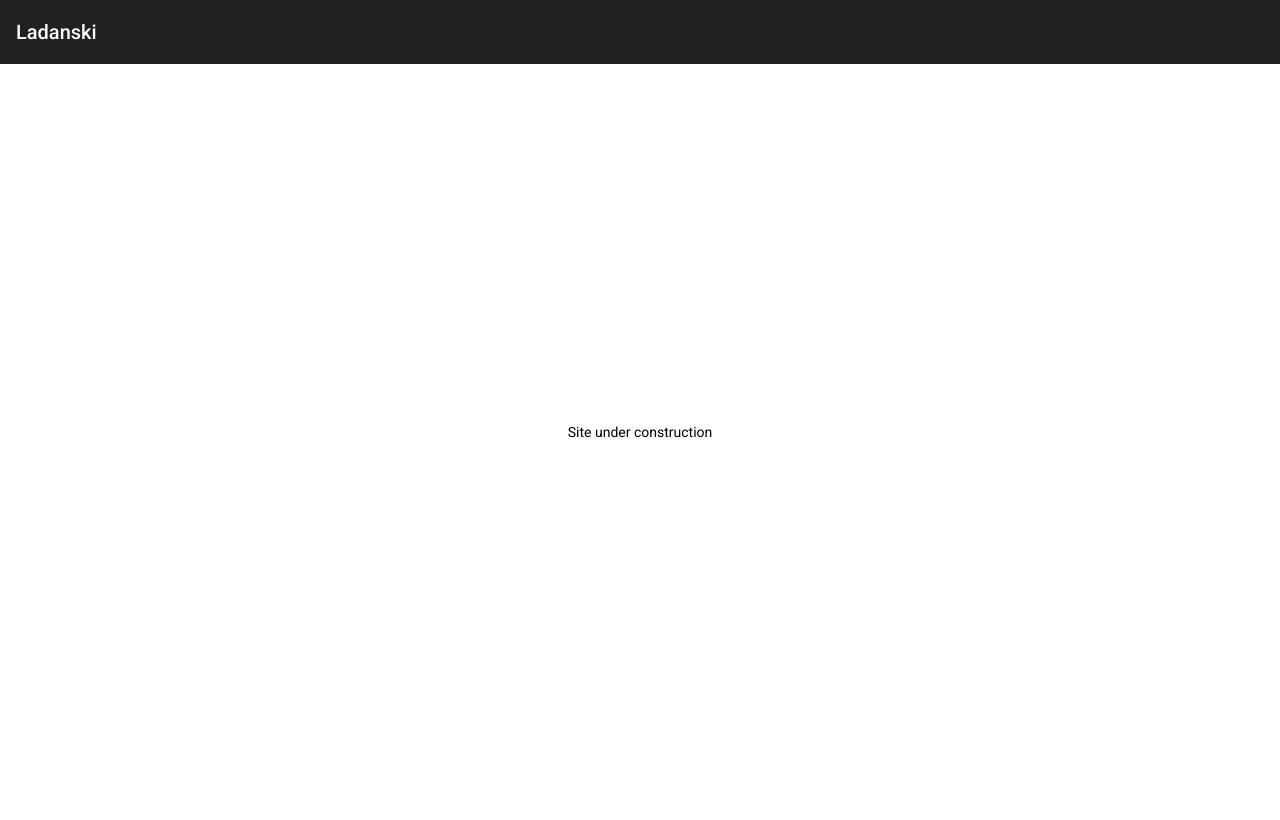
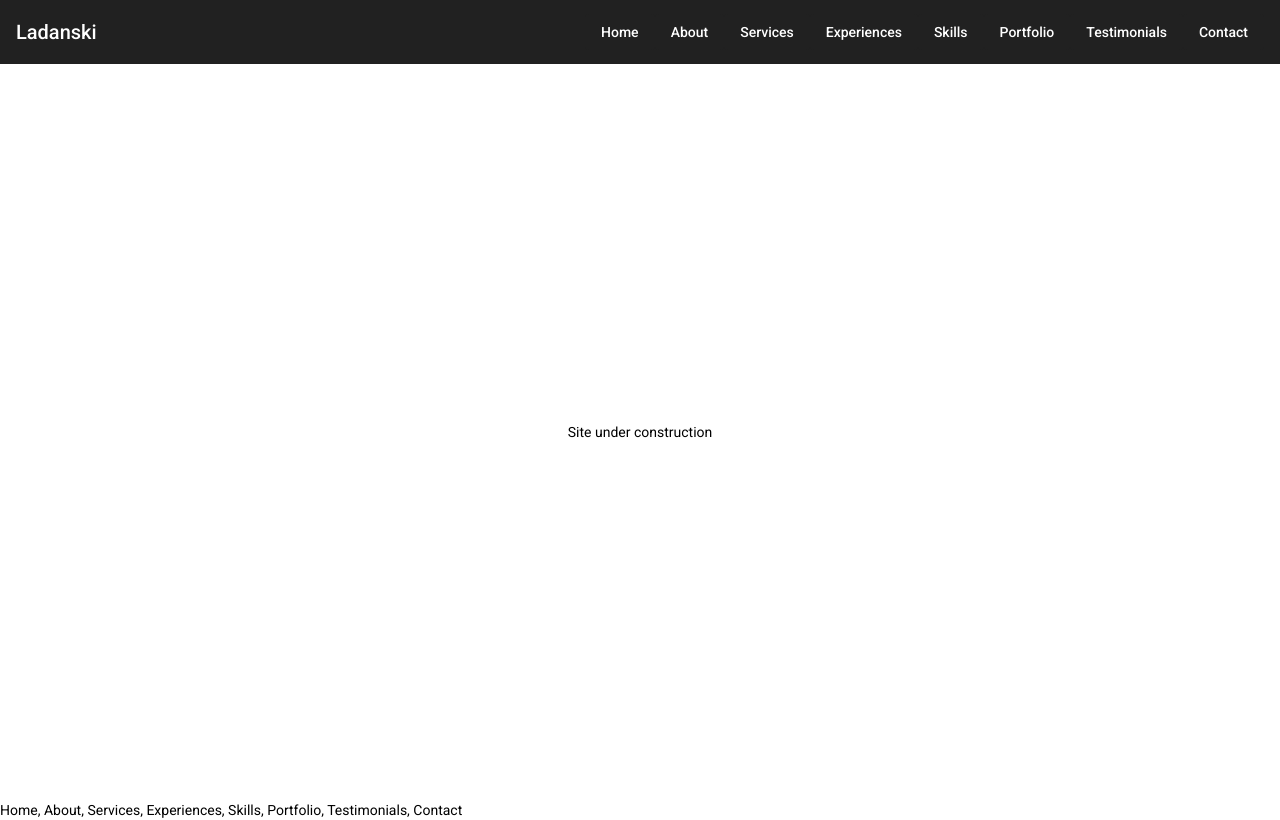
Before and after one commit to abdulazizladan/ladanski-frontend, an Angular app: page / in a window 1280 px wide. Built offline with nearby package versions, Linux system fonts and the light colour scheme.

Commit message:
task: Add mat-toolbar navigation items

```diff
--- a/src/app/app.module.ts
+++ b/src/app/app.module.ts
@@ -4,6 +4,7 @@ import { BrowserModule } from '@angular/platform-browser';
 import { FlexLayoutModule } from '@angular/flex-layout';
 
 import { MatToolbarModule } from '@angular/material/toolbar';
+import { MatButtonModule } from '@angular/material/button';
 
 import { AppRoutingModule } from './app-routing.module';
 import { AppComponent } from './app.component';
@@ -19,6 +20,7 @@ import { HomeComponent } from './home/home.component';
     BrowserModule,
     FlexLayoutModule,
     MatToolbarModule,
+    MatButtonModule,
     AppRoutingModule,
     BrowserAnimationsModule
   ],
--- a/src/app/home/home.component.html
+++ b/src/app/home/home.component.html
@@ -2,9 +2,39 @@
     <mat-toolbar color="primary">
         <mat-toolbar-row>
             Ladanski
+            <span fxFlex="1 1 auto"></span>
+            <span>
+                <button mat-flat-button color="primary">
+                    Home
+                </button>
+                <button mat-flat-button color="primary">
+                    About
+                </button>
+                <button mat-flat-button color="primary">
+                    Services
+                </button>
+                <button mat-flat-button color="primary">
+                    Experiences
+                </button>
+                <button mat-flat-button color="primary">
+                    Skills
+                </button>
+                <button mat-flat-button color="primary">
+                    Portfolio
+                </button>
+                <button mat-flat-button color="primary">
+                    Testimonials
+                </button>
+                <button mat-flat-button color="primary">
+                    Contact
+                </button>
+            </span>
         </mat-toolbar-row>
+
     </mat-toolbar>
     <div fxFlex="1 1 auto" fxLayoutAlign="center center">
         Site under construction
     </div>
 </div>
+
+Home, About, Services, Experiences, Skills, Portfolio, Testimonials, Contact
```
Also changed, not shown: 1 other file (tests, documents, lock files or other folders).
